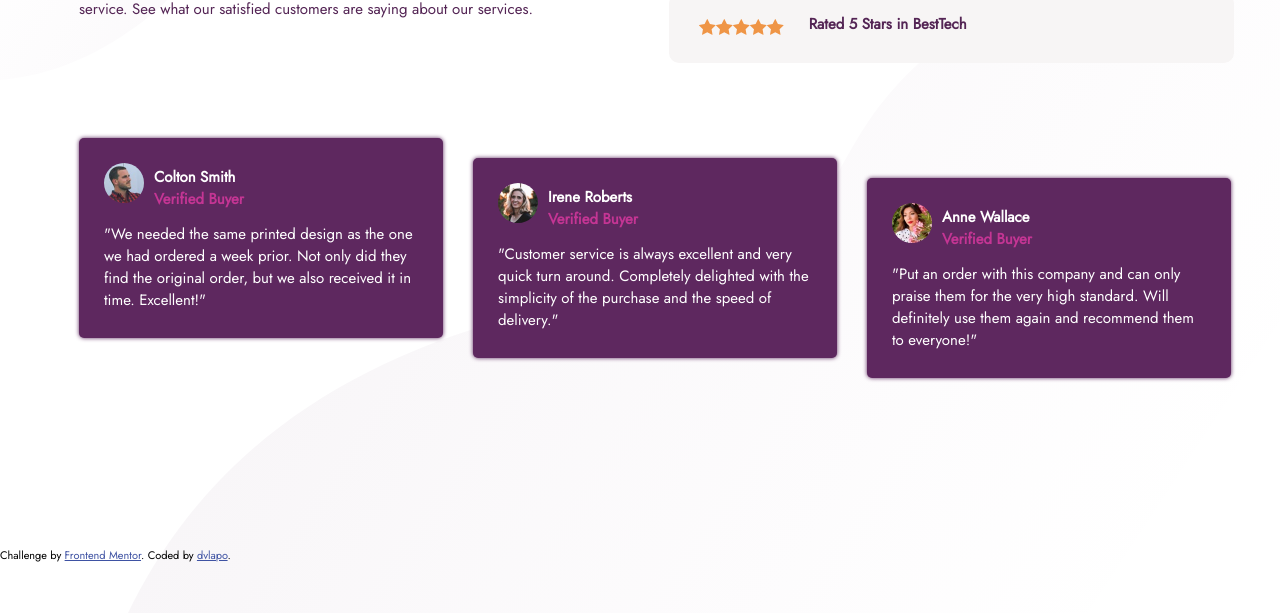
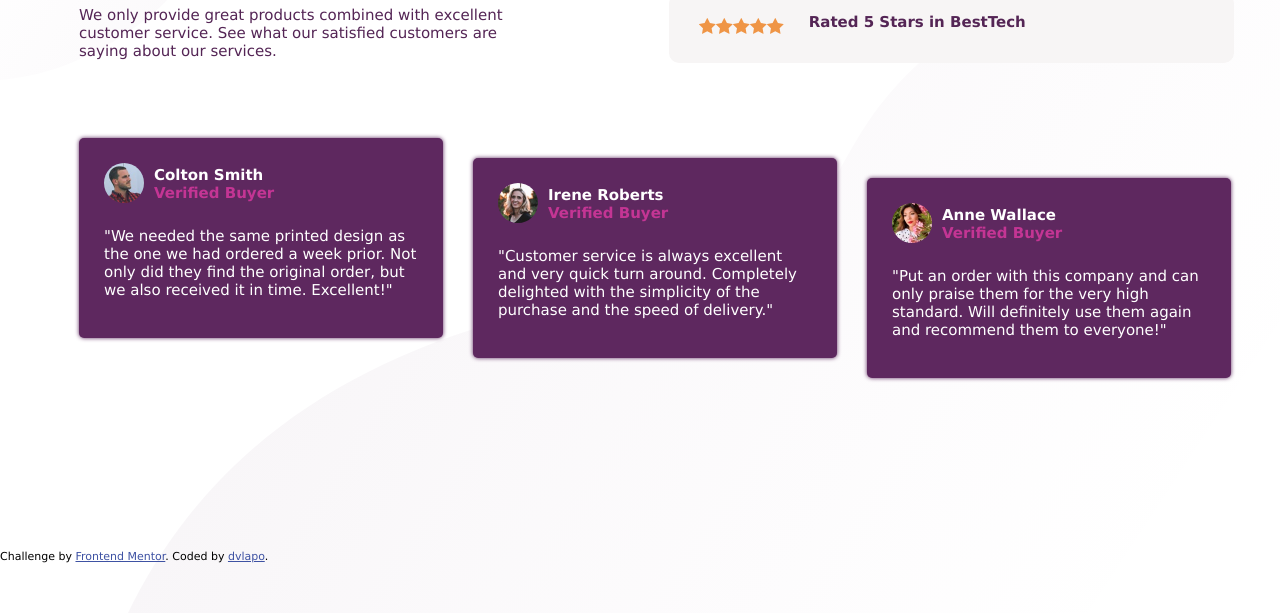
Before and after one commit to dvlapo/dvlapo.github.io, a plain HTML site: page index.html in a window 1280 px wide. Shown: the part 237-850 px from the top of the page. Drawn offline with Linux system fonts and the light colour scheme.

Commit message:
Update index.html
font family change

```diff
--- a/index.html
+++ b/index.html
@@ -12,7 +12,8 @@
       href="./images/favicon-32x32.png"
     />
     <link rel="stylesheet" href="style.css">
-    <link href='https://fonts.googleapis.com/css?family=Jost' rel='stylesheet'>
+    <link href='https://fonts.googleapis.com/css?family=Spartan' rel='stylesheet'>
+
     <title>Frontend Mentor | Social proof section</title>
 
     <!-- Feel free to remove these styles or customise in your own stylesheet 👍 -->
```
